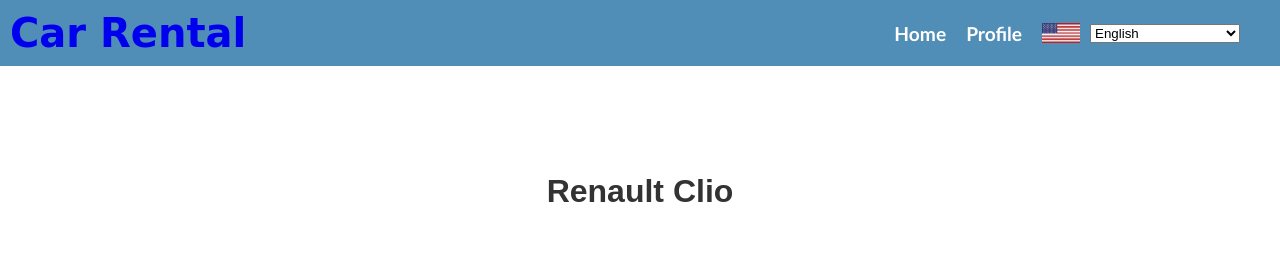
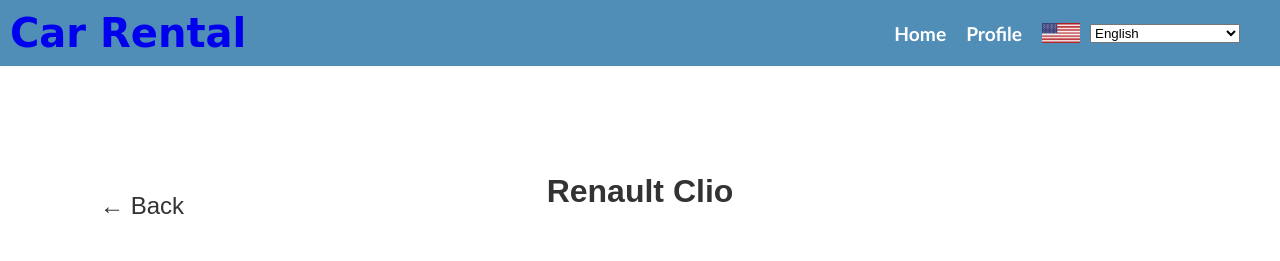
Before and after one commit to IakovosDelasoudas/Car-Rental-Webapp, a Django app: page /car/1/ in a window 1280 px wide. Shown: the top 261 px of the page. Run offline with Django 4.2, Linux system fonts and the light colour scheme; a user stored in the database is signed in; data comes from the database, SQL or seed files in the repository.

Commit message:
Back arrow on car detail

```diff
--- a/CarRental/rentalapp/templates/rentalapp/car_detail.html
+++ b/CarRental/rentalapp/templates/rentalapp/car_detail.html
@@ -45,7 +45,18 @@
         margin-top: 1em;
         border-radius: 2em;
     }
+
+    .back-button {
+        position: absolute;
+        top: 8em;
+        left: 100px;
+        font-size: 1.5em;
+        text-decoration: none;
+        color: #333;
+    }
 </style>
+
+<a href="{% url 'car_catalog' %}" class="back-button">&#x2190; Back</a>
 
 <div class="car-detail">
     <h1>{{ car.make }} {{ car.model }}</h1>
```
